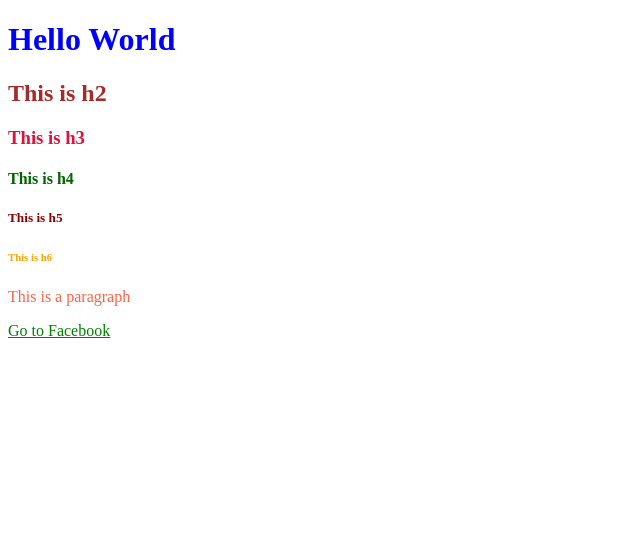
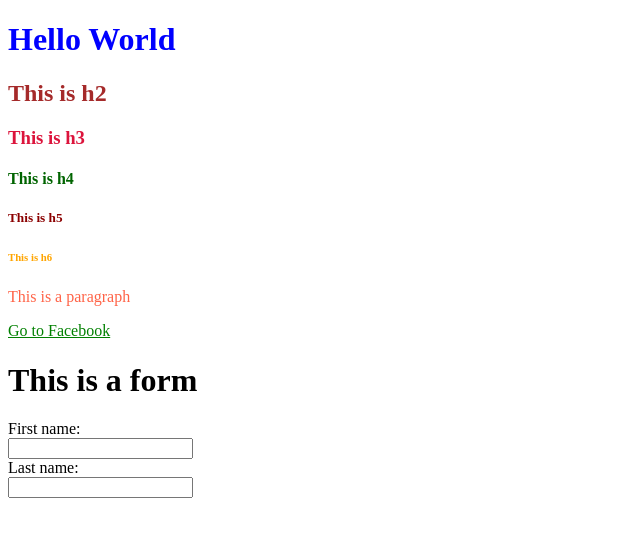
Before and after one commit to MoFamutimi/My_First_Repo, a plain HTML site: page index.html in a window 1280 px wide. Shown: the whole page, without its empty margins (0-640 px from the left). Drawn offline with Linux system fonts and the light colour scheme.

Commit message:
added form block to index.html

```diff
--- a/index.html
+++ b/index.html
@@ -17,7 +17,19 @@ your website-->
         <h6 style= "color: orange;"> This is h6 </h6>
 
         <p style= "color:tomato ;"> This is a paragraph </p>
-        <a href="https://www.facebook.com" style = "color:green" target="blank" title="link to facebook">Go to Facebook</a>
+        <a href="https://www.facebook.com" style = "color:green"
+        target="blank" title="link to facebook">Go to Facebook</a>
+
+        <h1> This is a form </h1>
+        <form>
+
+           <label for="fname">First name:</label><br>
+            <input type="text" id="fname" name="fname"><br>
+            <label for="lname">Last name:</label><br>
+            <input type="text" id="lname" name="lname">
+          </form>
+
+
 
 
 
```
